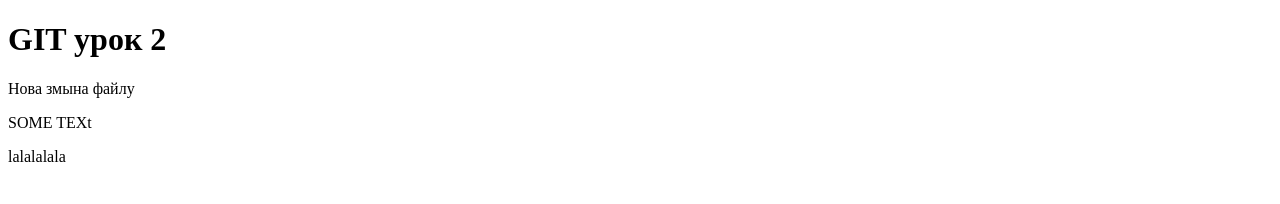
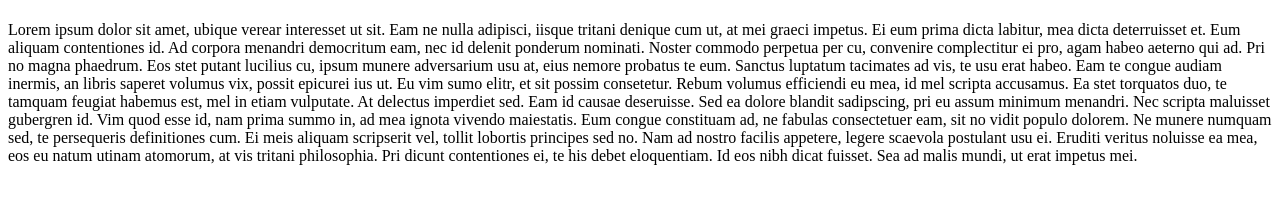
Before and after one commit to Ner4uk/site, a plain HTML site: page index.html in a window 1280 px wide. Drawn offline with Linux system fonts and the light colour scheme.

Commit message:
Third commit

```diff
--- a/index.html
+++ b/index.html
@@ -8,10 +8,17 @@
 
 
     <body>
-      <h1>GIT урок 2</h1>
-      <p>Нова змына файлу</p>
-            <p>SOME TEXt</p>
-            <p>lalalalala</p>
+      <h1></h1>
+
+            <p>Lorem ipsum dolor sit amet, ubique verear interesset ut sit. Eam ne nulla adipisci, iisque tritani denique cum ut, at mei graeci impetus. Ei eum prima dicta labitur, mea dicta deterruisset et. Eum aliquam contentiones id. Ad corpora menandri democritum eam, nec id delenit ponderum nominati.
+
+Noster commodo perpetua per cu, convenire complectitur ei pro, agam habeo aeterno qui ad. Pri no magna phaedrum. Eos stet putant lucilius cu, ipsum munere adversarium usu at, eius nemore probatus te eum. Sanctus luptatum tacimates ad vis, te usu erat habeo. Eam te congue audiam inermis, an libris saperet volumus vix, possit epicurei ius ut.
+
+Eu vim sumo elitr, et sit possim consetetur. Rebum volumus efficiendi eu mea, id mel scripta accusamus. Ea stet torquatos duo, te tamquam feugiat habemus est, mel in etiam vulputate. At delectus imperdiet sed. Eam id causae deseruisse.
+
+Sed ea dolore blandit sadipscing, pri eu assum minimum menandri. Nec scripta maluisset gubergren id. Vim quod esse id, nam prima summo in, ad mea ignota vivendo maiestatis. Eum congue constituam ad, ne fabulas consectetuer eam, sit no vidit populo dolorem. Ne munere numquam sed, te persequeris definitiones cum.
+
+Ei meis aliquam scripserit vel, tollit lobortis principes sed no. Nam ad nostro facilis appetere, legere scaevola postulant usu ei. Eruditi veritus noluisse ea mea, eos eu natum utinam atomorum, at vis tritani philosophia. Pri dicunt contentiones ei, te his debet eloquentiam. Id eos nibh dicat fuisset. Sea ad malis mundi, ut erat impetus mei.</p>
     </body>
 
 </html>
```
